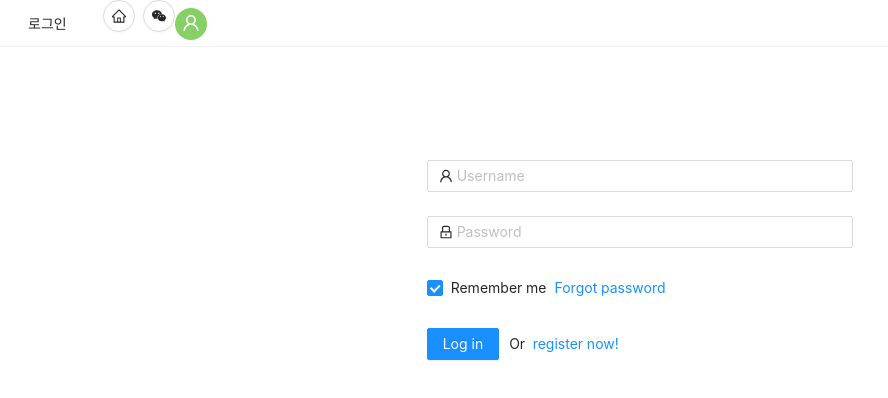
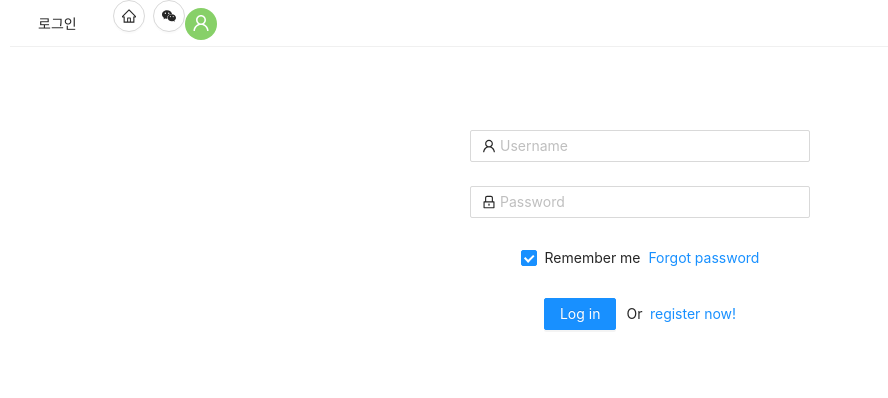
Before and after one commit to FlaSh0211/ToDoList, a React (Create React App) app: page /login in a window 1280 px wide. Shown: the top 398 px of the page, without its empty margins (0-888 px from the left). Built offline with nearby package versions, Linux system fonts and the light colour scheme.

Commit message:
로그인 페이지 ui  수정

```diff
--- a/src/App.js
+++ b/src/App.js
@@ -10,14 +10,14 @@ import ChattingComponent from 'page/Chatting';
 const App = ()=> {
     let history = useHistory();
     return (
-        <>
+        <div style={{paddingLeft: "10px", paddingRight: "10px", height:"100vh"}}>
             <Wrapper history = { history }/>
             <Route path="/" component= { HomeComponent } />
             <Route path="/login" component= { Login } />
             <Route path="/register" component= { Register } />
             <Route path="/todolist" component= { TodoComponent } />
             <Route path="/chatting" component= { ChattingComponent } />
-        </>
+        </div>
     );
 }
 
--- a/src/page/Login/Login.js
+++ b/src/page/Login/Login.js
@@ -41,7 +41,7 @@ const Login = ({ history, loginState, loginActions })=> {
     };
 
     return (
-        <div style={{justifyContent:"center", marginTop: "80px"}}>
+        <div  style={{ height: "90vh" }}>
         <Form
             name="normal_login"
             className="login-form"
@@ -49,9 +49,11 @@ const Login = ({ history, loginState, loginActions })=> {
                 remember: true,
             }}
             onFinish={ onFinish }
+            style={{ minHeight: "600px", paddingTop: "50px", textAlign: "center"}}
         >
-            <Col md={{span: 8, offset: 8}}>
+
                 <Form.Item
+                style={{textAlign: "center"}}
                 name="username"
                 rules={[
                     {
@@ -61,15 +63,16 @@ const Login = ({ history, loginState, loginActions })=> {
                 ]}
                 >
                     <Input
+                     style={{maxWidth: "340px"}}
                     name="username"
                     prefix={<UserOutlined
                     className="site-form-item-icon" />}
                     placeholder="Username"
                     />
                 </Form.Item>
-            </Col>
-            <Col md={{span: 8, offset: 8}}>
+
                 <Form.Item
+                    style={{textAlign: "center"}}
                     name="password"
                     rules={[
                         {
@@ -79,15 +82,15 @@ const Login = ({ history, loginState, loginActions })=> {
                     ]}
                 >
                     <Input
+                    style={{maxWidth: "340px"}}
                     prefix={<LockOutlined className="site-form-item-icon" />}
                     type="password"
                     placeholder="Password"
                     name="password"
                     />
                 </Form.Item>
-            </Col>
-            <Col md={{span: 8, offset: 8}}>
-                <Form.Item>
+
+                <Form.Item style={{textAlign: "center"}}>
                     <Form.Item name="remember" valuePropName="checked" noStyle>
                         <Checkbox>Remember me</Checkbox>
                     </Form.Item>
@@ -96,9 +99,8 @@ const Login = ({ history, loginState, loginActions })=> {
                         Forgot password
                     </Link>
                 </Form.Item>
-            </Col>
-            <Col md={{span: 8, offset: 8}}>
-                <Form.Item>
+
+                <Form.Item style={{textAlign: "center"}}>
                     <Button
                     type="primary"
                     htmlType="submit"
@@ -109,7 +111,6 @@ const Login = ({ history, loginState, loginActions })=> {
                     </Button>
                         Or <Link to='/register'>&nbsp;register now!</Link>
                 </Form.Item>
-            </Col>
 
         </Form>
         </div>
```
Also changed, not shown: 1 other file (tests, documents, lock files or other folders).
